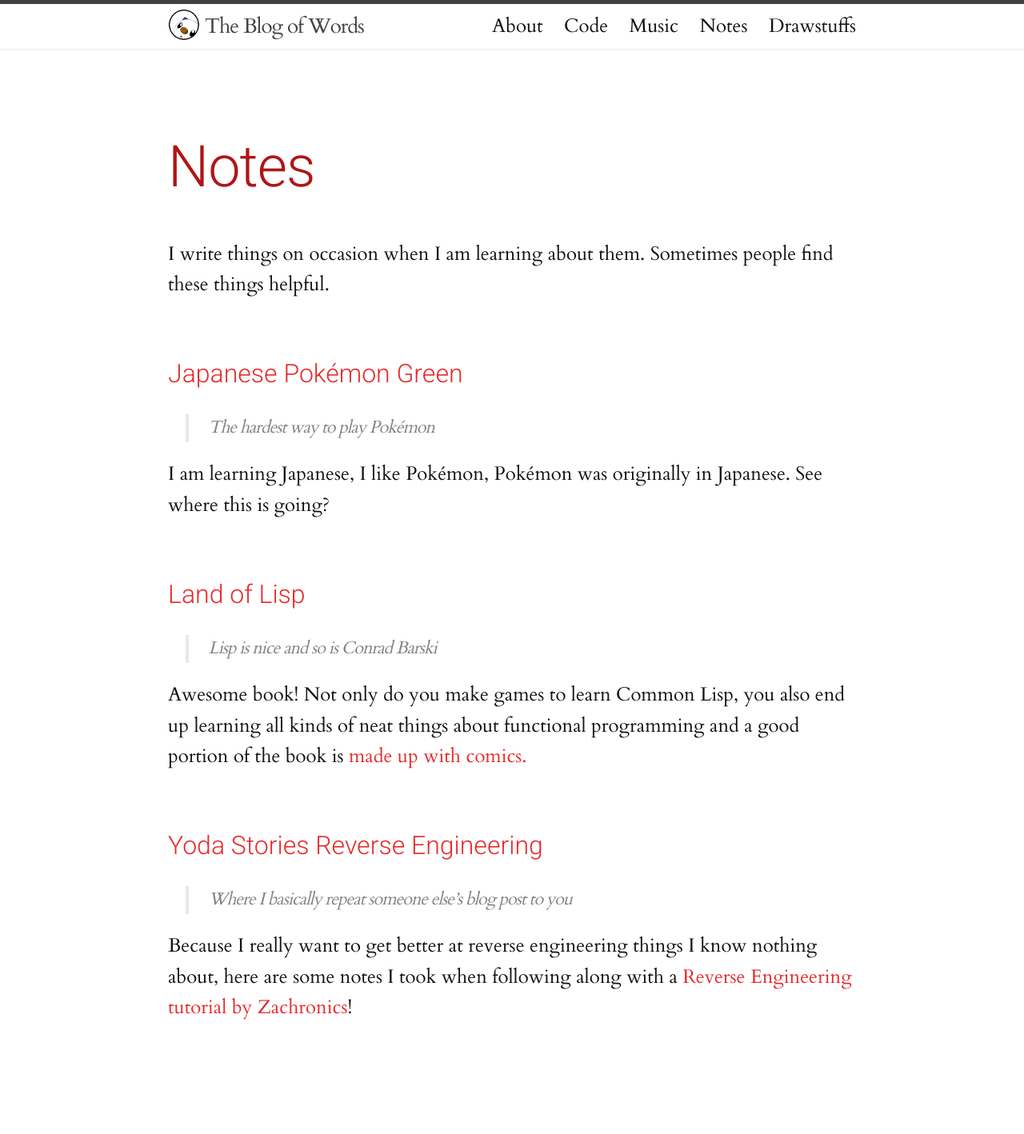
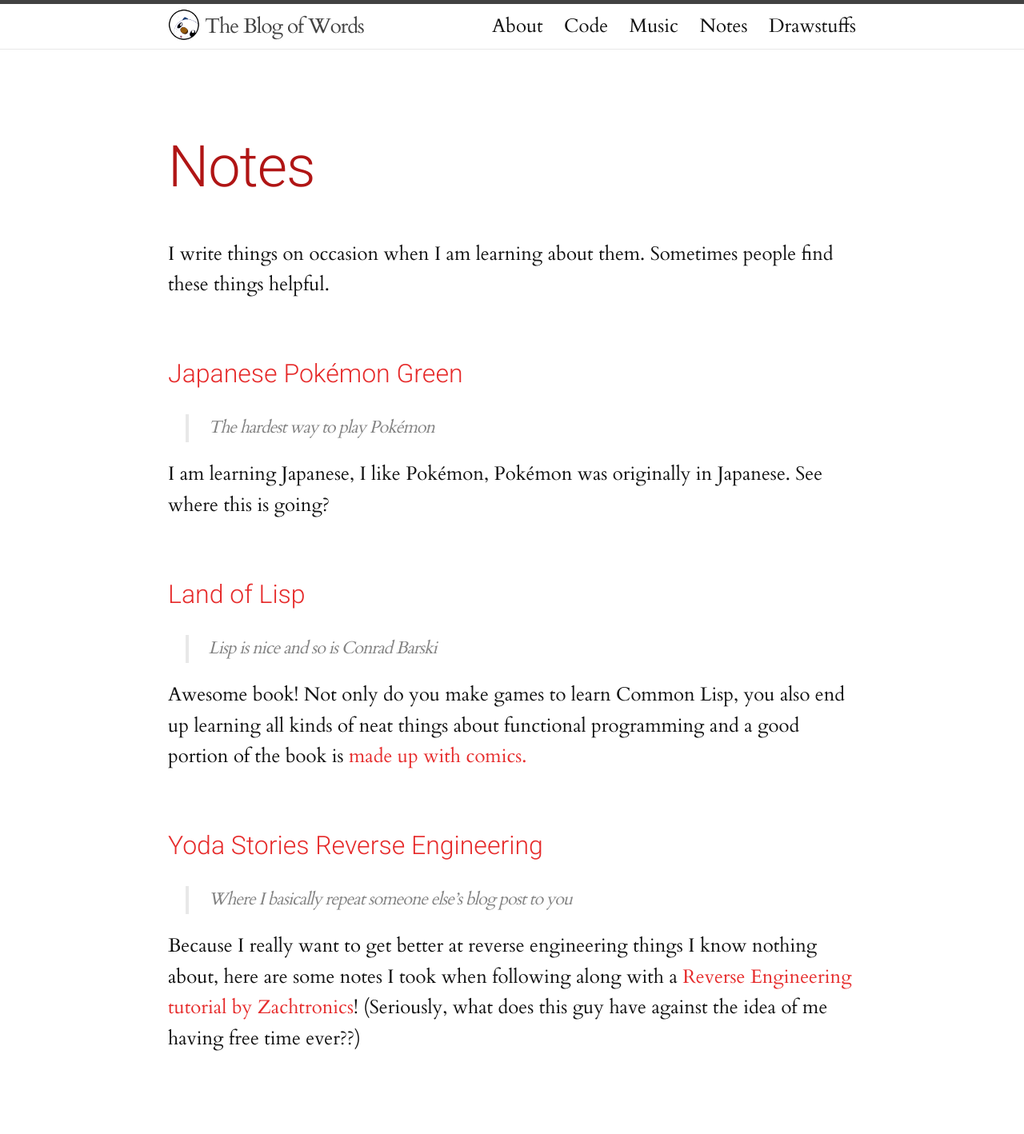
Before and after one commit to Crinklewott/diape.red, a Jekyll site: the page built from notes.md, in a window 1280 px wide. Shown: the whole page at 80% size. Built offline with Jekyll 4.4.1, drawn with Linux system fonts in a browser that asks for light colours; before the commit the page ends 1380 px from its top, so only the background shows below that.

Commit message:
Updated Yodesk notes description and fixed typo

```diff
--- a/notes.md
+++ b/notes.md
@@ -19,4 +19,4 @@ Awesome book! Not only do you make games to learn Common Lisp, you also end up l
 ## [Yoda Stories Reverse Engineering](https://github.com/Archenoth/yodesk-notes)
 > Where I basically repeat someone else's blog post to you
 
-Because I really want to get better at reverse engineering things I know nothing about, here are some notes I took when following along with a [Reverse Engineering tutorial by Zachronics](http://www.zachtronics.com/yoda-stories/)!
+Because I really want to get better at reverse engineering things I know nothing about, here are some notes I took when following along with a [Reverse Engineering tutorial by Zachtronics](http://www.zachtronics.com/yoda-stories/)! (Seriously, what does this guy have against the idea of me having free time ever??)
```
